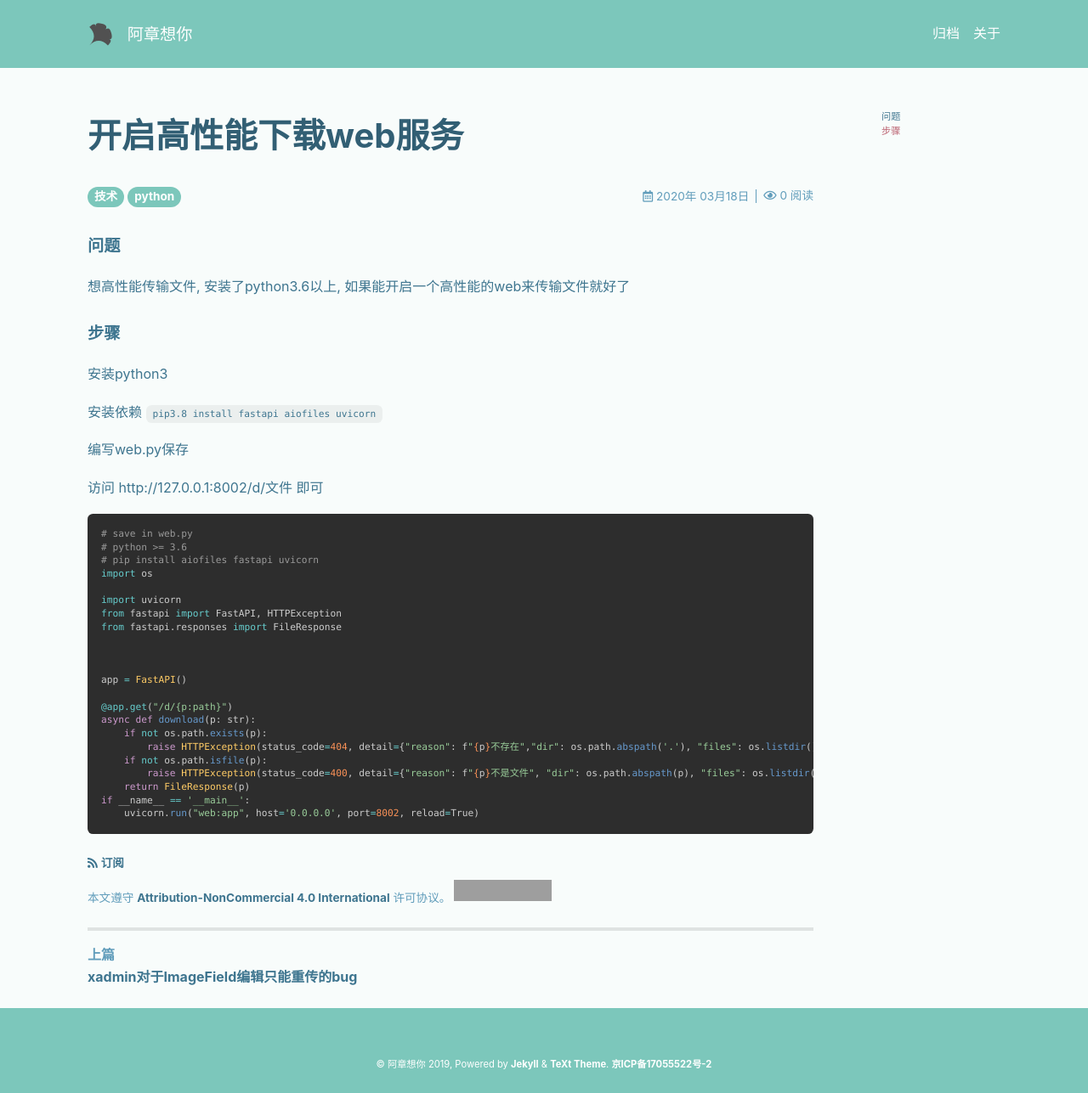
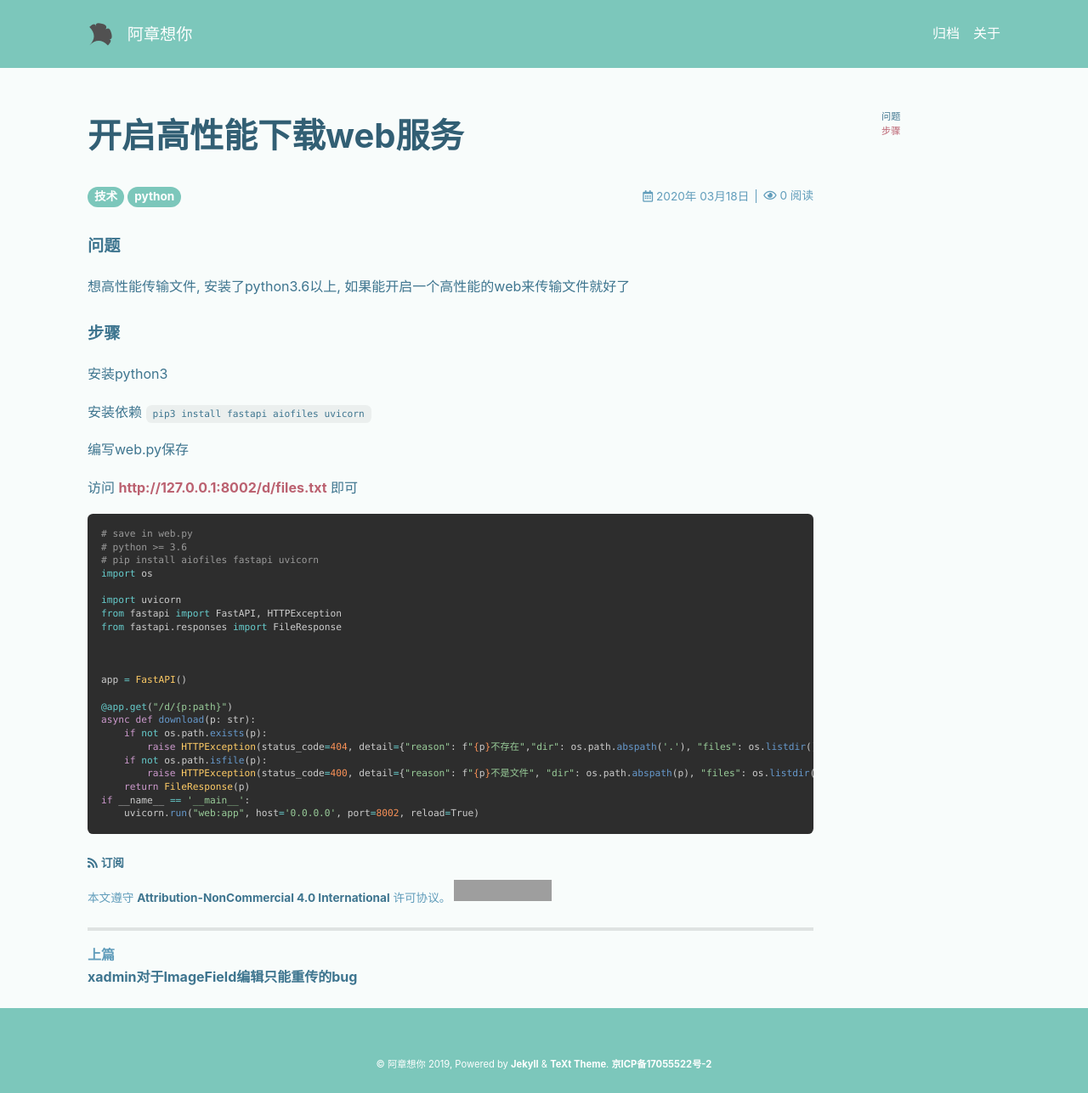
Before and after one commit to CheungChan/iblog, a Jekyll site: the page built from _posts/2020-03-18-开启高性能下载web服务.md, in a window 1280 px wide. Shown: the whole page at 85% size. Built offline with Jekyll 4.4.1, drawn with Linux system fonts in a browser that asks for light colours; nearby versions of some CDN libraries; comment, search, counter and statistics services are not loaded; grey boxes are pictures that could not be loaded.

Commit message:
download

````diff
--- a/_posts/2020-03-18-开启高性能下载web服务.md
+++ b/_posts/2020-03-18-开启高性能下载web服务.md
@@ -15,11 +15,11 @@ typora-root-url: ../../iblog
 
 安装python3
 
-安装依赖 <code> pip3.8 install fastapi aiofiles uvicorn</code>
+安装依赖 <code> pip3 install fastapi aiofiles uvicorn</code>
 
 编写web.py保存
 
-访问 http://127.0.0.1:8002/d/文件  即可
+访问 <a href="http://127.0.0.1:8002/d/files.txt">http://127.0.0.1:8002/d/files.txt</a>  即可
 
 ```python
 # save in web.py
````
